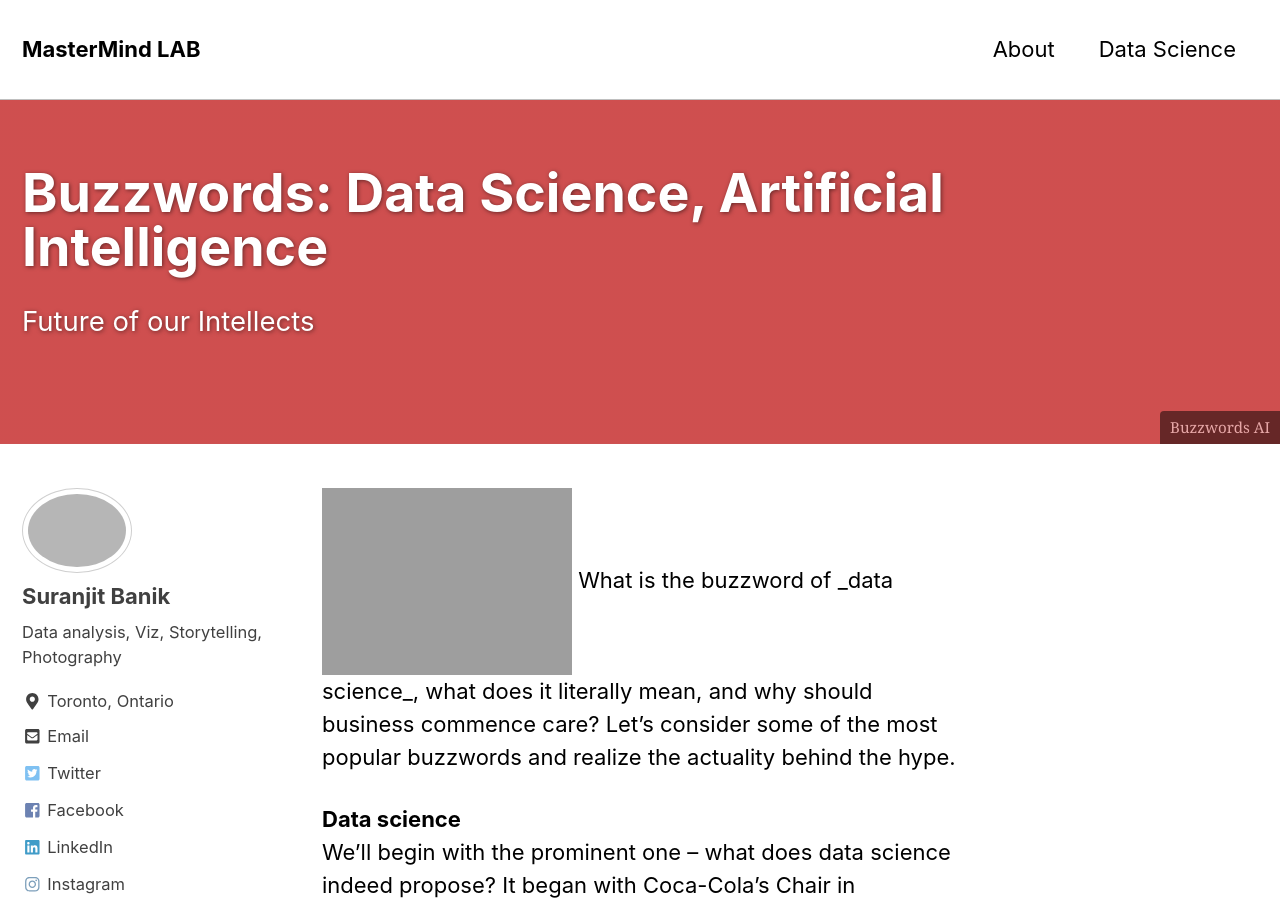
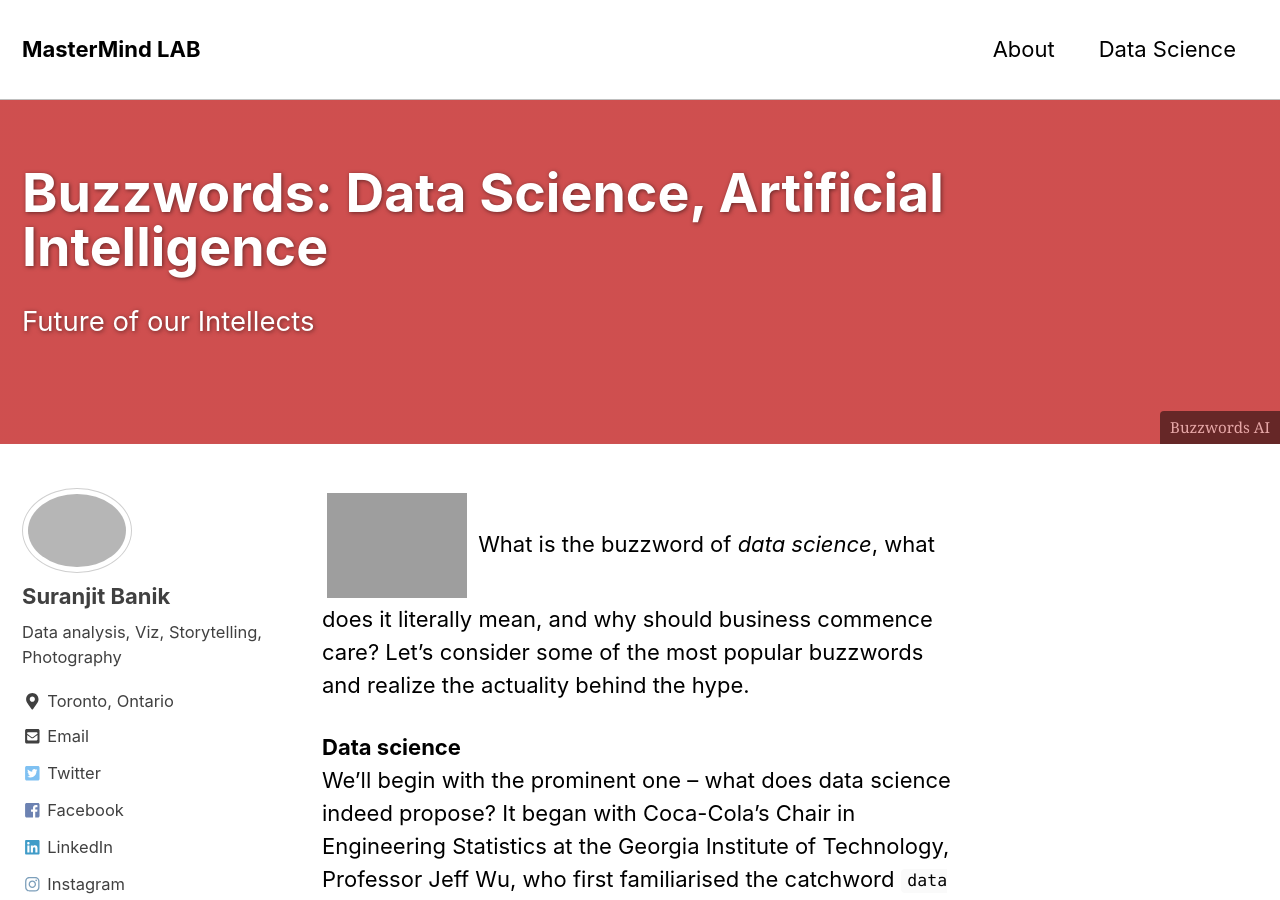
Before and after one commit to mastermindLAB/mastermindLAB.github.io, a Jekyll site: the page built from _posts/2019-03-29-DefinitionOfDataScience.md, in a window 1280 px wide and 900 px high. Built offline with Jekyll 4.4.1, drawn with Linux system fonts in a browser that asks for light colours; nearby versions of some CDN libraries.

```diff
--- a/_posts/2019-03-29-DefinitionOfDataScience.md
+++ b/_posts/2019-03-29-DefinitionOfDataScience.md
@@ -11,9 +11,9 @@
     - label: "See Projects"
       url: "https://github.com/mastermindlab"
 ---
-<p><img style="padding:2 5px; align: right;" src="{{ site.url }}{{ site.baseurl }}/images/face-recognision-blog.jpg" width="250" height="150">
+<img style="padding:5px 5px; align: right;" src="{{ site.url }}{{ site.baseurl }}/images/face-recognision-blog.jpg" width="150" height="150">
 What is the buzzword of _data science_, what does it literally mean, and why should business commence care? Let’s consider some of the most popular buzzwords and realize the actuality behind the hype.
-</p>
+
 
 **Data science** <br>
 We’ll begin with the prominent one – what does data science indeed propose? It began with Coca-Cola’s Chair in Engineering Statistics at the Georgia Institute of Technology, Professor Jeff Wu, who first familiarised the catchword `data science` during a presentation more than twenty years before. Earlier the term `statistician` was extensively used instead, however, Professor Wu took the view that `Statistician` no longer included the range of work being done by statisticians and that `Data Scientist` better summarised the multi-faceted position.<br>
```
